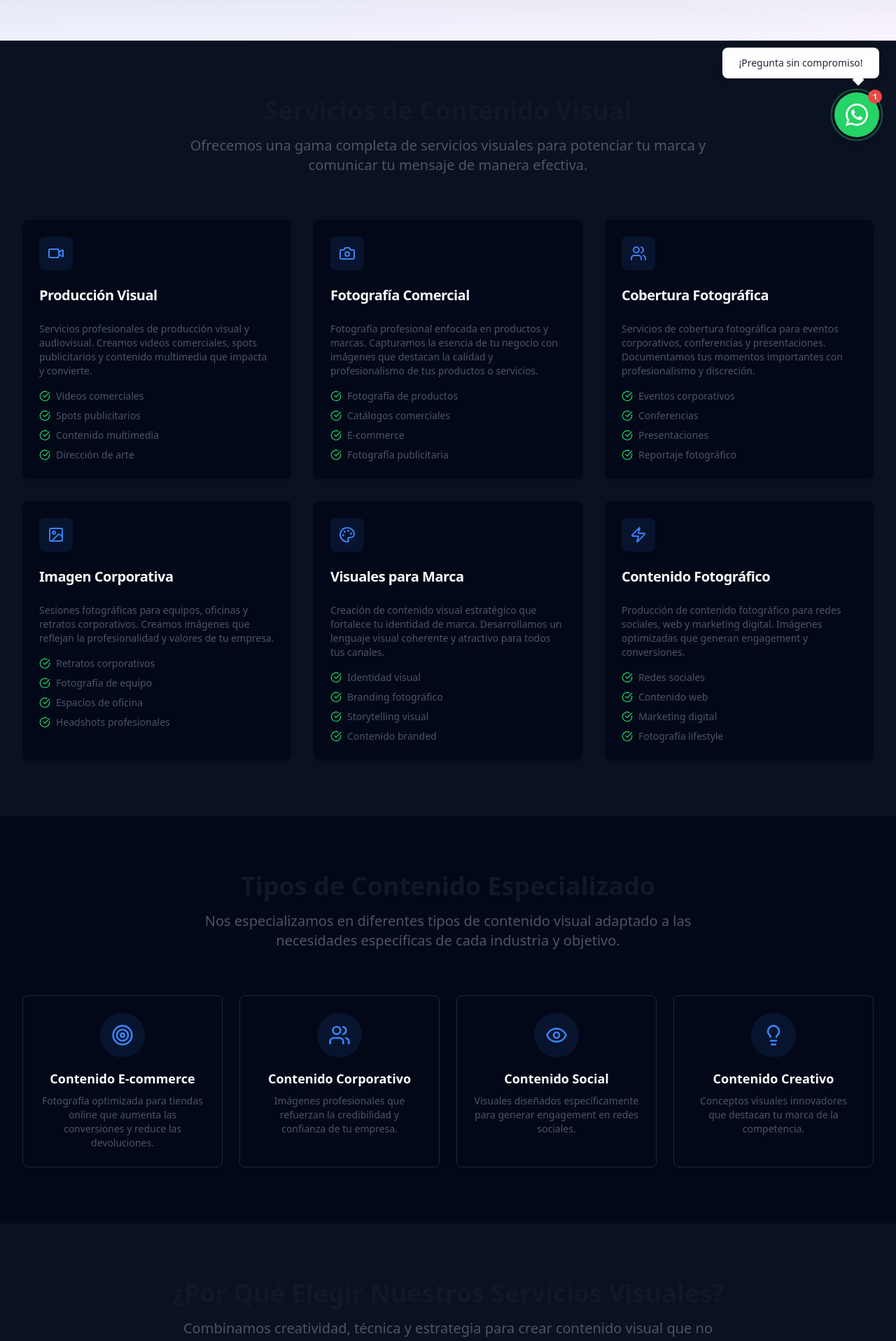
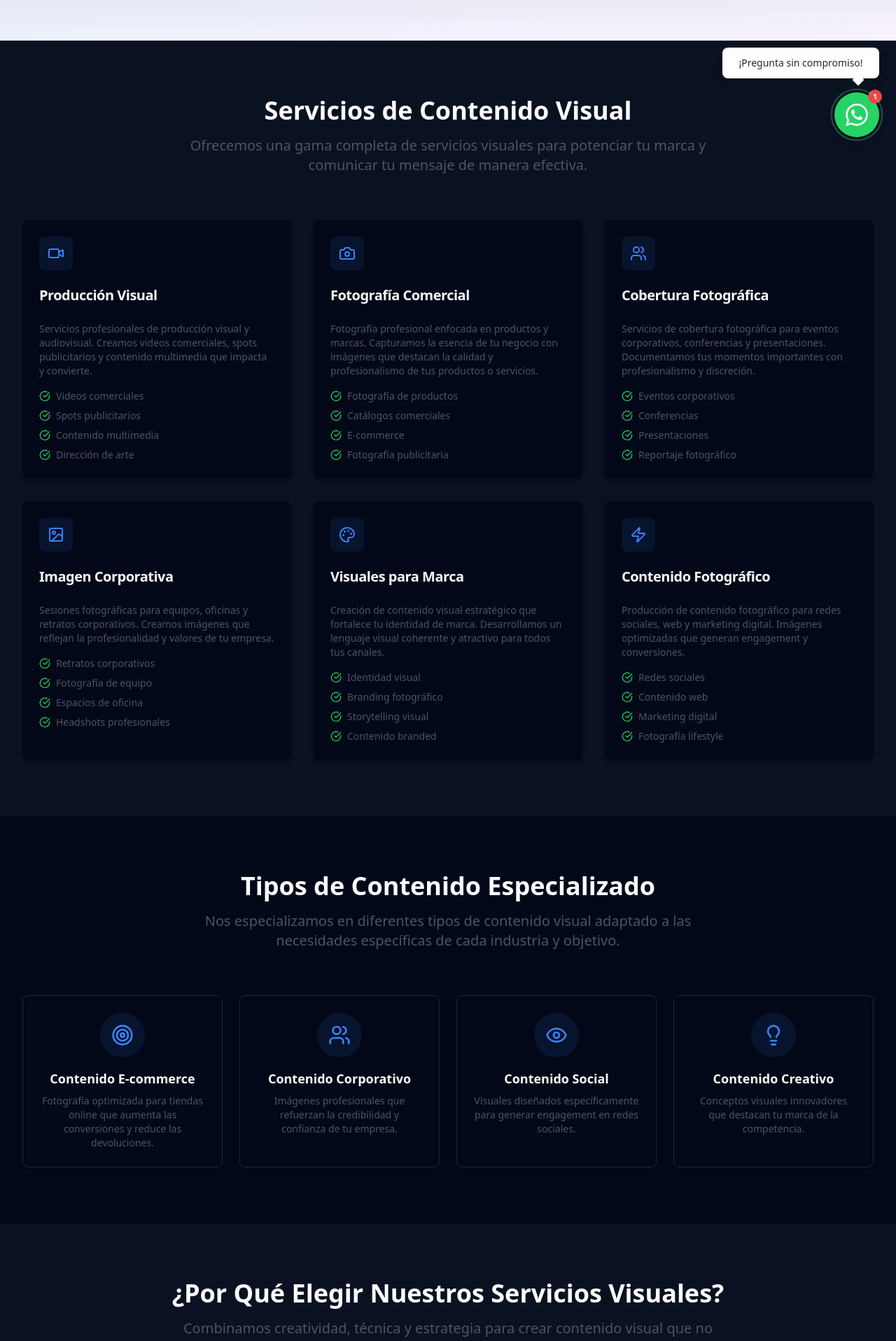
Before and after one commit to petvices/softwans, a Next.js app: page /contenido-visual in a window 1280 px wide. Shown: the part 580-2496 px from the top of the page at 70% size. Built offline with nearby package versions, Linux system fonts and the light colour scheme; grey boxes are pictures that could not be loaded.

Commit message:
Update page.tsx

```diff
--- a/app/contenido-visual/page.tsx
+++ b/app/contenido-visual/page.tsx
@@ -56,9 +56,9 @@ const jsonLd = {
   provider: {
     "@type": "Organization",
     name: "Agencia de Contenido Visual",
-    url: "https://tudominio.com",
+    url: "https://www.softwans.com/contenido-visual/",
   },
-  areaServed: "España",
+  areaServed: "Caracas",
   serviceType: "Contenido Visual y Fotografía Comercial",
   offers: [
     {
@@ -145,7 +145,7 @@ export default function ContenidoVisualPage() {
         <section className="py-20 bg-muted/30">
           <div className="max-w-7xl mx-auto px-4 sm:px-6 lg:px-8">
             <div className="text-center mb-16">
-              <h2 className="text-3xl md:text-4xl font-bold text-gray-900 mb-4">Servicios de Contenido Visual</h2>
+              <h2 className="text-3xl md:text-4xl font-bold text-white mb-4">Servicios de Contenido Visual</h2>
               <p className="text-xl text-gray-600 max-w-3xl mx-auto">
                 Ofrecemos una gama completa de servicios visuales para potenciar tu marca y comunicar tu mensaje de
                 manera efectiva.
@@ -235,7 +235,7 @@ export default function ContenidoVisualPage() {
         <section className="py-20">
           <div className="max-w-7xl mx-auto px-4 sm:px-6 lg:px-8">
             <div className="text-center mb-16">
-              <h2 className="text-3xl md:text-4xl font-bold text-gray-900 mb-4">Tipos de Contenido Especializado</h2>
+              <h2 className="text-3xl md:text-4xl font-bold text-white mb-4">Tipos de Contenido Especializado</h2>
               <p className="text-xl text-gray-600 max-w-3xl mx-auto">
                 Nos especializamos en diferentes tipos de contenido visual adaptado a las necesidades específicas de
                 cada industria y objetivo.
@@ -284,7 +284,7 @@ export default function ContenidoVisualPage() {
         <section className="py-20 bg-muted/30">
           <div className="max-w-7xl mx-auto px-4 sm:px-6 lg:px-8">
             <div className="text-center mb-16">
-              <h2 className="text-3xl md:text-4xl font-bold text-gray-900 mb-4">
+              <h2 className="text-3xl md:text-4xl font-bold text-white mb-4">
                 ¿Por Qué Elegir Nuestros Servicios Visuales?
               </h2>
               <p className="text-xl text-gray-600 max-w-3xl mx-auto">
@@ -350,7 +350,7 @@ export default function ContenidoVisualPage() {
         <section className="py-20">
           <div className="max-w-7xl mx-auto px-4 sm:px-6 lg:px-8">
             <div className="text-center mb-16">
-              <h2 className="text-3xl md:text-4xl font-bold text-gray-900 mb-4">Nuestro Proceso Creativo</h2>
+              <h2 className="text-3xl md:text-4xl font-bold text-white mb-4">Nuestro Proceso Creativo</h2>
               <p className="text-xl text-gray-600 max-w-3xl mx-auto">
                 Un proceso estructurado que garantiza resultados excepcionales desde la conceptualización hasta la
                 entrega final.
@@ -400,7 +400,7 @@ export default function ContenidoVisualPage() {
         <section className="py-20 bg-muted/30">
           <div className="max-w-7xl mx-auto px-4 sm:px-6 lg:px-8">
             <div className="text-center mb-16">
-              <h2 className="text-3xl md:text-4xl font-bold text-gray-900 mb-4">Equipos y Tecnología Profesional</h2>
+              <h2 className="text-3xl md:text-4xl font-bold text-white mb-4">Equipos y Tecnología Profesional</h2>
               <p className="text-xl text-gray-600 max-w-3xl mx-auto">
                 Utilizamos la última tecnología en fotografía y video para garantizar resultados de calidad superior.
               </p>
@@ -441,7 +441,7 @@ export default function ContenidoVisualPage() {
         <section className="py-20">
           <div className="max-w-4xl mx-auto px-4 sm:px-6 lg:px-8">
             <div className="text-center mb-16">
-              <h2 className="text-3xl md:text-4xl font-bold text-gray-900 mb-4">Preguntas Frecuentes</h2>
+              <h2 className="text-3xl md:text-4xl font-bold text-white mb-4">Preguntas Frecuentes</h2>
               <p className="text-xl text-gray-600">
                 Resolvemos las dudas más comunes sobre nuestros servicios de contenido visual.
               </p>
```
